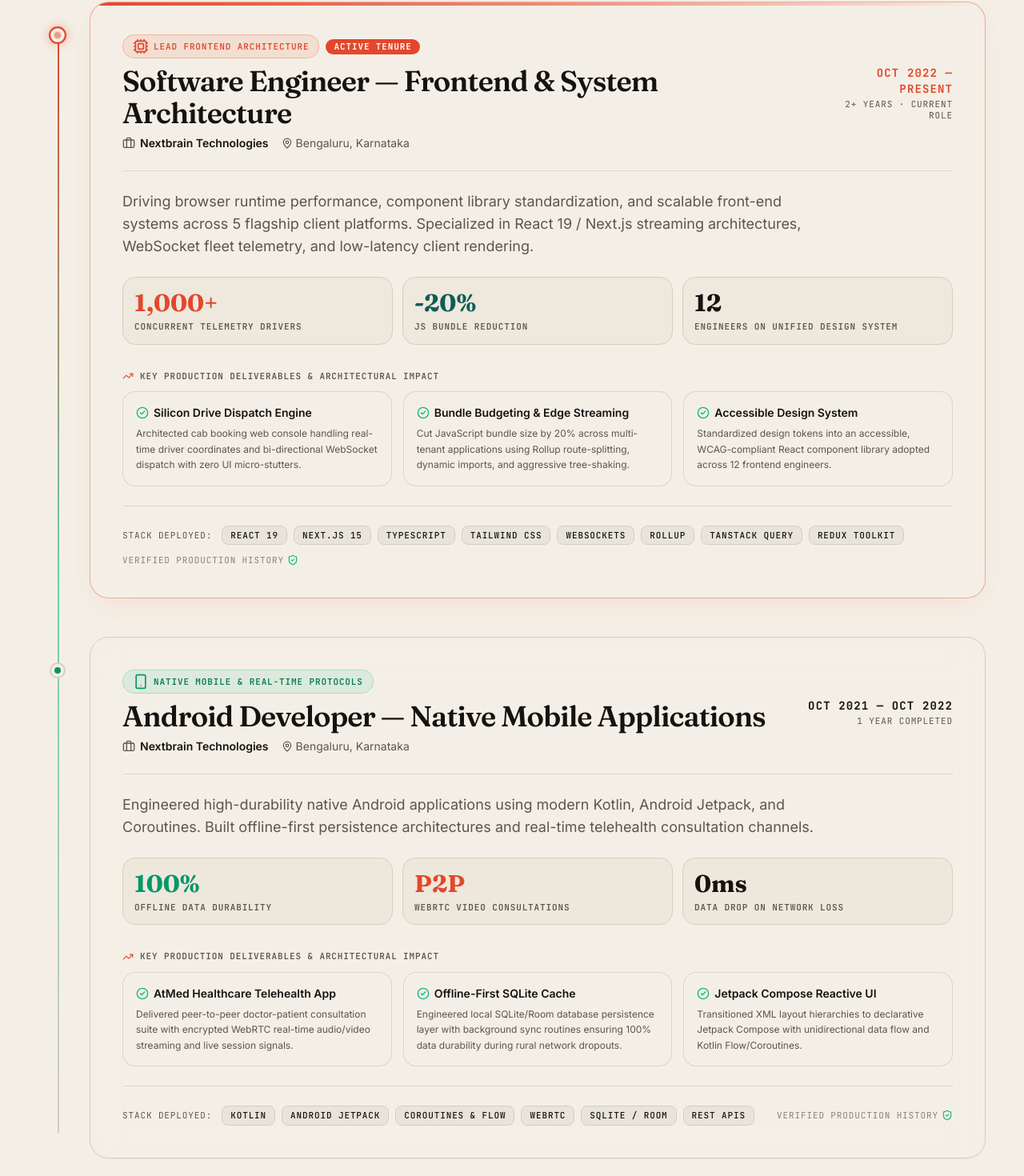
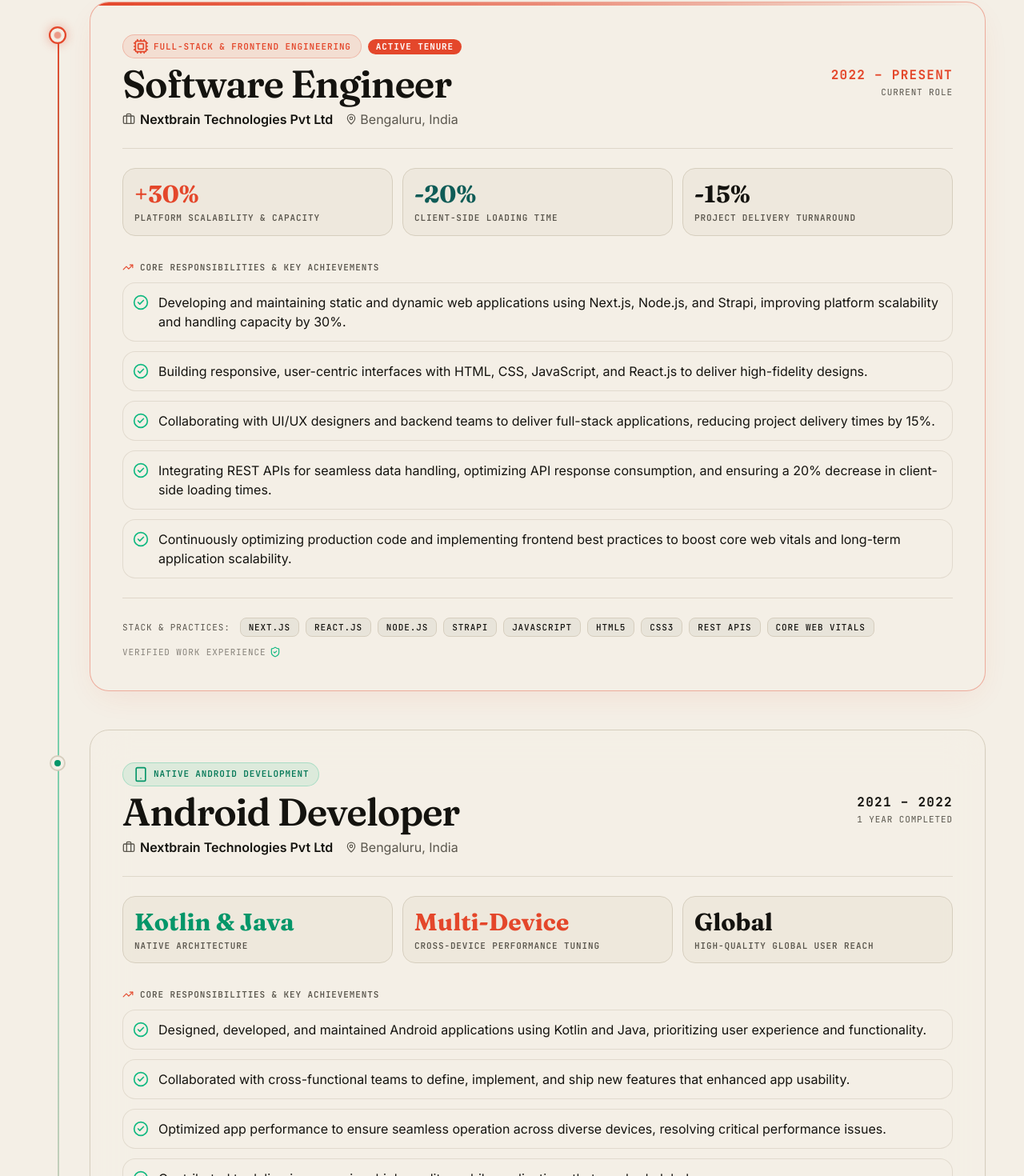
Before and after one commit to firepraveen123/portfolio, a Next.js app: page / in a window 1280 px wide. Shown: the part 7968-9438 px from the top of the page at 80% size. Built offline with nearby package versions, Linux system fonts and the light colour scheme.

Commit message:
feat(journey): update work experience with official resume content, metrics, and bullet points

```diff
--- a/src/components/EngineeringJourneySection.tsx
+++ b/src/components/EngineeringJourneySection.tsx
@@ -1,66 +1,57 @@
 'use client';
 
-import { useEffect, useRef, useState } from 'react';
+import { useState } from 'react';
 import {
   Briefcase,
-  Calendar,
   MapPin,
   CheckCircle2,
   TrendingUp,
   Cpu,
   Smartphone,
-  ArrowUpRight,
-  Award,
   ShieldCheck,
-  Sparkles,
 } from 'lucide-react';
 
 const SUMMARY_STATS = [
-  { label: 'Production Tenure', value: '4+ Yrs', detail: 'Continuous Frontend & Mobile Craft' },
-  { label: 'Platforms Architected', value: '05', detail: 'Full-Cycle Production Deployments' },
-  { label: 'Fleet Concurrency', value: '1,000+', detail: 'Live WebSocket Telemetry Nodes' },
-  { label: 'Cloud Accreditation', value: 'AWS Certified', detail: 'Cloud Practitioner (Sep 2024)' },
+  { label: 'Platform Scalability', value: '+30%', detail: 'Improved handling capacity' },
+  { label: 'Client Load Time', value: '-20%', detail: 'Optimized API response consumption' },
+  { label: 'Delivery Velocity', value: '-15%', detail: 'Cross-functional delivery speed' },
+  { label: 'Production Tenure', value: '4+ Yrs', detail: 'Nextbrain Technologies Pvt Ltd' },
 ];
 
 const EXPERIENCES = [
   {
     id: 'exp-01',
-    period: 'Oct 2022 — Present',
-    duration: '2+ Years · Current Role',
+    period: '2022 – Present',
+    duration: 'Current Role',
     isCurrent: true,
-    title: 'Software Engineer — Frontend & System Architecture',
-    company: 'Nextbrain Technologies',
-    location: 'Bengaluru, Karnataka',
-    roleTag: 'LEAD FRONTEND ARCHITECTURE',
-    desc: 'Driving browser runtime performance, component library standardization, and scalable front-end systems across 5 flagship client platforms. Specialized in React 19 / Next.js streaming architectures, WebSocket fleet telemetry, and low-latency client rendering.',
+    title: 'Software Engineer',
+    company: 'Nextbrain Technologies Pvt Ltd',
+    location: 'Bengaluru, India',
+    roleTag: 'FULL-STACK & FRONTEND ENGINEERING',
+    leadHighlight:
+      'Developing and maintaining static and dynamic web applications using Next.js, Node.js, and Strapi, improving platform scalability and handling capacity by 30%.',
     keyMetrics: [
-      { num: '1,000+', label: 'Concurrent Telemetry Drivers', color: 'text-verm' },
-      { num: '-20%', label: 'JS Bundle Reduction', color: 'text-teal' },
-      { num: '12', label: 'Engineers on Unified Design System', color: 'text-ink' },
+      { num: '+30%', label: 'Platform Scalability & Capacity', color: 'text-verm' },
+      { num: '-20%', label: 'Client-Side Loading Time', color: 'text-teal' },
+      { num: '-15%', label: 'Project Delivery Turnaround', color: 'text-ink' },
     ],
-    deliverables: [
-      {
-        title: 'Silicon Drive Dispatch Engine',
-        desc: 'Architected cab booking web console handling real-time driver coordinates and bi-directional WebSocket dispatch with zero UI micro-stutters.',
-      },
-      {
-        title: 'Bundle Budgeting & Edge Streaming',
-        desc: 'Cut JavaScript bundle size by 20% across multi-tenant applications using Rollup route-splitting, dynamic imports, and aggressive tree-shaking.',
-      },
-      {
-        title: 'Accessible Design System',
-        desc: 'Standardized design tokens into an accessible, WCAG-compliant React component library adopted across 12 frontend engineers.',
-      },
+    bullets: [
+      'Developing and maintaining static and dynamic web applications using Next.js, Node.js, and Strapi, improving platform scalability and handling capacity by 30%.',
+      'Building responsive, user-centric interfaces with HTML, CSS, JavaScript, and React.js to deliver high-fidelity designs.',
+      'Collaborating with UI/UX designers and backend teams to deliver full-stack applications, reducing project delivery times by 15%.',
+      'Integrating REST APIs for seamless data handling, optimizing API response consumption, and ensuring a 20% decrease in client-side loading times.',
+      'Continuously optimizing production code and implementing frontend best practices to boost core web vitals and long-term application scalability.',
     ],
     skills: [
-      'React 19',
-      'Next.js 15',
-      'TypeScript',
-      'Tailwind CSS',
-      'WebSockets',
-      'Rollup',
-      'TanStack Query',
-      'Redux Toolkit',
+      'Next.js',
+      'React.js',
+      'Node.js',
+      'Strapi',
+      'JavaScript',
+      'HTML5',
+      'CSS3',
+      'REST APIs',
+      'Core Web Vitals',
     ],
     icon: <Cpu className="w-5 h-5 text-verm" />,
     badgeColor: 'border-verm/25 bg-verm/10 text-verm',
@@ -68,39 +59,32 @@ const EXPERIENCES = [
   },
   {
     id: 'exp-02',
-    period: 'Oct 2021 — Oct 2022',
+    period: '2021 – 2022',
     duration: '1 Year Completed',
     isCurrent: false,
-    title: 'Android Developer — Native Mobile Applications',
-    company: 'Nextbrain Technologies',
-    location: 'Bengaluru, Karnataka',
-    roleTag: 'NATIVE MOBILE & REAL-TIME PROTOCOLS',
-    desc: 'Engineered high-durability native Android applications using modern Kotlin, Android Jetpack, and Coroutines. Built offline-first persistence architectures and real-time telehealth consultation channels.',
+    title: 'Android Developer',
+    company: 'Nextbrain Technologies Pvt Ltd',
+    location: 'Bengaluru, India',
+    roleTag: 'NATIVE ANDROID DEVELOPMENT',
+    leadHighlight:
+      'Designed, developed, and maintained Android applications using Kotlin and Java, prioritizing user experience and functionality.',
     keyMetrics: [
-      { num: '100%', label: 'Offline Data Durability', color: 'text-emerald-600 dark:text-emerald-400' },
-      { num: 'P2P', label: 'WebRTC Video Consultations', color: 'text-verm' },
-      { num: '0ms', label: 'Data Drop on Network Loss', color: 'text-ink' },
+      { num: 'Kotlin & Java', label: 'Native Architecture', color: 'text-emerald-600 dark:text-emerald-400' },
+      { num: 'Multi-Device', label: 'Cross-Device Performance Tuning', color: 'text-verm' },
+      { num: 'Global', label: 'High-Quality Global User Reach', color: 'text-ink' },
     ],
-    deliverables: [
-      {
-        title: 'AtMed Healthcare Telehealth App',
-        desc: 'Delivered peer-to-peer doctor-patient consultation suite with encrypted WebRTC real-time audio/video streaming and live session signals.',
-      },
-      {
-        title: 'Offline-First SQLite Cache',
-        desc: 'Engineered local SQLite/Room database persistence layer with background sync routines ensuring 100% data durability during rural network dropouts.',
-      },
-      {
-        title: 'Jetpack Compose Reactive UI',
-        desc: 'Transitioned XML layout hierarchies to declarative Jetpack Compose with unidirectional data flow and Kotlin Flow/Coroutines.',
-      },
+    bullets: [
+      'Designed, developed, and maintained Android applications using Kotlin and Java, prioritizing user experience and functionality.',
+      'Collaborated with cross-functional teams to define, implement, and ship new features that enhanced app usability.',
+      'Optimized app performance to ensure seamless operation across diverse devices, resolving critical performance issues.',
+      'Contributed to delivering engaging, high-quality mobile applications that reached global users.',
     ],
     skills: [
       'Kotlin',
-      'Android Jetpack',
-      'Coroutines & Flow',
-      'WebRTC',
-      'SQLite / Room',
+      'Java',
+      'Android SDK',
+      'App Performance Tuning',
+      'Cross-Functional Collaboration',
       'REST APIs',
     ],
     icon: <Smartphone className="w-5 h-5 text-emerald-600 dark:text-emerald-400" />,
@@ -110,16 +94,15 @@ const EXPERIENCES = [
 ];
 
 export default function EngineeringJourneySection() {
-  const sectionRef = useRef<HTMLElement>(null);
   const [activeExp, setActiveExp] = useState<string>('exp-01');
 
   return (
-    <section id="engineering-journey" ref={sectionRef} className="py-24 sm:py-32 relative overflow-hidden">
+    <section id="engineering-journey" className="py-24 sm:py-32 relative overflow-hidden">
       <div className="wrap">
         {/* Section Kicker */}
         <div className="kicker">
           <span className="mono text-verm font-semibold">05 // Work Experience</span>
-          <span className="mono text-graphite">2021 — Present · Verified Tenure</span>
+          <span className="mono text-graphite">Nextbrain Technologies Pvt Ltd · 2021 — Present</span>
         </div>
 
         <div className="flex flex-col lg:flex-row lg:items-end justify-between gap-6 mb-16">
@@ -128,13 +111,13 @@ export default function EngineeringJourneySection() {
               Engineering journey &amp; career trajectory.
             </h2>
             <p className="text-graphite text-base sm:text-lg max-w-2xl mt-4">
-              Over 4 years of shipping production code — starting from deep browser runtime foundations and native mobile engineering to lead front-end architecture.
+              Proven track record across full-stack web platforms and native mobile applications, delivering measurable business impact and high-performance user experiences.
             </p>
           </div>
 
           <div className="flex items-center gap-2 mono text-xs text-graphite bg-paper/80 dark:bg-ink/60 border border-line px-4 py-2 rounded-full self-start lg:self-auto backdrop-blur-sm">
             <span className="w-2 h-2 rounded-full bg-emerald-500 animate-pulse" />
-            <span>AVAILABLE FOR SENIOR FRONTEND ROLES</span>
+            <span>ACTIVE IN BENGALURU, INDIA</span>
           </div>
         </div>
 
@@ -158,13 +141,13 @@ export default function EngineeringJourneySection() {
           ))}
         </div>
 
-        {/* Sequential Architectural Dossier Timeline */}
+        {/* Sequential Dossier Timeline */}
         <div className="relative">
           {/* Continuous Vertical Telemetry Rail on Left */}
           <div className="absolute left-3.5 sm:left-6 top-8 bottom-8 w-0.5 bg-gradient-to-b from-verm via-emerald-500/60 to-line pointer-events-none" />
 
           <div className="space-y-12">
-            {EXPERIENCES.map((exp, idx) => {
+            {EXPERIENCES.map((exp) => {
               const isSelected = activeExp === exp.id;
               return (
                 <div
@@ -184,9 +167,7 @@ export default function EngineeringJourneySection() {
                   >
                     <div
                       className={`w-2 h-2 rounded-full ${
-                        exp.isCurrent
-                          ? 'bg-verm animate-pulse'
-                          : exp.dotColor
+                        exp.isCurrent ? 'bg-verm animate-pulse' : exp.dotColor
                       }`}
                     />
                   </div>
@@ -201,7 +182,7 @@ export default function EngineeringJourneySection() {
                         : 'border-line bg-paper/70 dark:bg-ink/50 shadow-sm hover:border-ink/20'
                     } backdrop-blur-xl relative overflow-hidden`}
                   >
-                    {/* Top Status Accent Bar */}
+                    {/* Top Status Accent Bar for Current Role */}
                     {exp.isCurrent && (
                       <div className="absolute top-0 left-0 right-0 h-1 bg-gradient-to-r from-verm via-verm/60 to-transparent" />
                     )}
@@ -223,11 +204,11 @@ export default function EngineeringJourneySection() {
                           )}
                         </div>
 
-                        <h3 className="fd text-2xl sm:text-3xl md:text-4xl text-ink font-semibold tracking-tight">
+                        <h3 className="fd text-3xl sm:text-4xl md:text-5xl text-ink font-semibold tracking-tight">
                           {exp.title}
                         </h3>
 
-                        <div className="flex flex-wrap items-center gap-x-4 gap-y-1 text-sm text-graphite mt-2">
+                        <div className="flex flex-wrap items-center gap-x-4 gap-y-1 text-sm sm:text-base text-graphite mt-2">
                           <span className="font-semibold text-ink flex items-center gap-1.5">
                             <Briefcase className="w-4 h-4 text-graphite" />
                             {exp.company}
@@ -242,7 +223,7 @@ export default function EngineeringJourneySection() {
                       {/* Period Badge */}
                       <div className="self-start md:self-auto text-left md:text-right">
                         <div
-                          className={`mono text-xs sm:text-sm font-bold ${
+                          className={`mono text-sm sm:text-base font-bold ${
                             exp.isCurrent ? 'text-verm' : 'text-ink'
                           }`}
                         >
@@ -253,11 +234,6 @@ export default function EngineeringJourneySection() {
                         </div>
                       </div>
                     </div>
-
-                    {/* Role Narrative Lead */}
-                    <p className="text-graphite text-base sm:text-lg leading-relaxed mt-6 max-w-4xl">
-                      {exp.desc}
-                    </p>
 
                     {/* Quantitative Key Metrics Grid */}
                     <div className="grid grid-cols-1 sm:grid-cols-3 gap-3 my-6">
@@ -276,36 +252,31 @@ export default function EngineeringJourneySection() {
                       ))}
                     </div>
 
-                    {/* Production Deliverables Grid */}
+                    {/* Responsibilities & Achievements (Exact Content from Resume) */}
                     <div className="space-y-3 pt-2">
-                      <div className="mono text-[11px] uppercase tracking-wider text-graphite font-semibold flex items-center gap-2">
+                      <div className="mono text-[11px] uppercase tracking-wider text-graphite font-semibold flex items-center gap-2 mb-3">
                         <TrendingUp className="w-3.5 h-3.5 text-verm" />
-                        <span>Key Production Deliverables &amp; Architectural Impact</span>
+                        <span>Core Responsibilities &amp; Key Achievements</span>
                       </div>
 
-                      <div className="grid md:grid-cols-3 gap-3.5">
-                        {exp.deliverables.map((del, deli) => (
-                          <div
-                            key={deli}
-                            className="p-4 rounded-2xl bg-paper dark:bg-black/20 border border-line/80 hover:border-ink/20 transition-colors"
+                      <ul className="space-y-3">
+                        {exp.bullets.map((bullet, bi) => (
+                          <li
+                            key={bi}
+                            className="flex items-start gap-3 text-sm sm:text-base text-ink dark:text-paper/90 leading-relaxed p-3 rounded-2xl bg-paper dark:bg-black/20 border border-line/60 hover:border-ink/20 transition-colors"
                           >
-                            <div className="flex items-center gap-1.5 font-semibold text-sm text-ink mb-1.5">
-                              <CheckCircle2 className="w-4 h-4 text-emerald-500 shrink-0" />
-                              <span className="line-clamp-1">{del.title}</span>
-                            </div>
-                            <p className="text-xs text-graphite leading-relaxed">
-                              {del.desc}
-                            </p>
-                          </div>
+                            <CheckCircle2 className="w-5 h-5 text-emerald-500 shrink-0 mt-0.5" />
+                            <span>{bullet}</span>
+                          </li>
                         ))}
-                      </div>
+                      </ul>
                     </div>
 
                     {/* Bottom Tech Stack Tags */}
                     <div className="pt-6 mt-6 border-t border-line/70 flex flex-wrap items-center justify-between gap-3">
                       <div className="flex flex-wrap items-center gap-2">
                         <span className="mono text-[11px] text-graphite mr-1">
-                          Stack Deployed:
+                          Stack &amp; Practices:
                         </span>
                         {exp.skills.map((skill) => (
                           <span
@@ -318,7 +289,7 @@ export default function EngineeringJourneySection() {
                       </div>
 
                       <span className="mono text-xs text-graphite/70 flex items-center gap-1">
-                        Verified Production History
+                        Verified Work Experience
                         <ShieldCheck className="w-3.5 h-3.5 text-emerald-500" />
                       </span>
                     </div>
```
